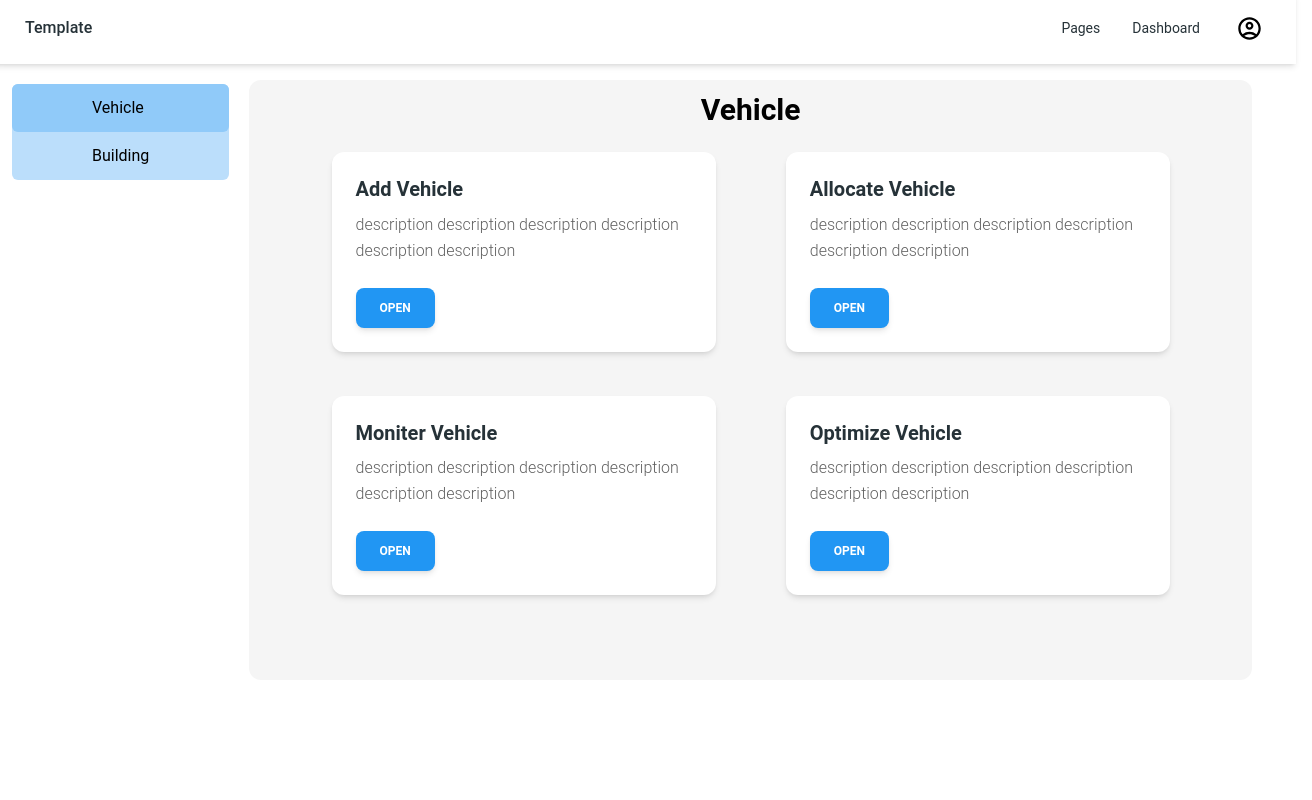
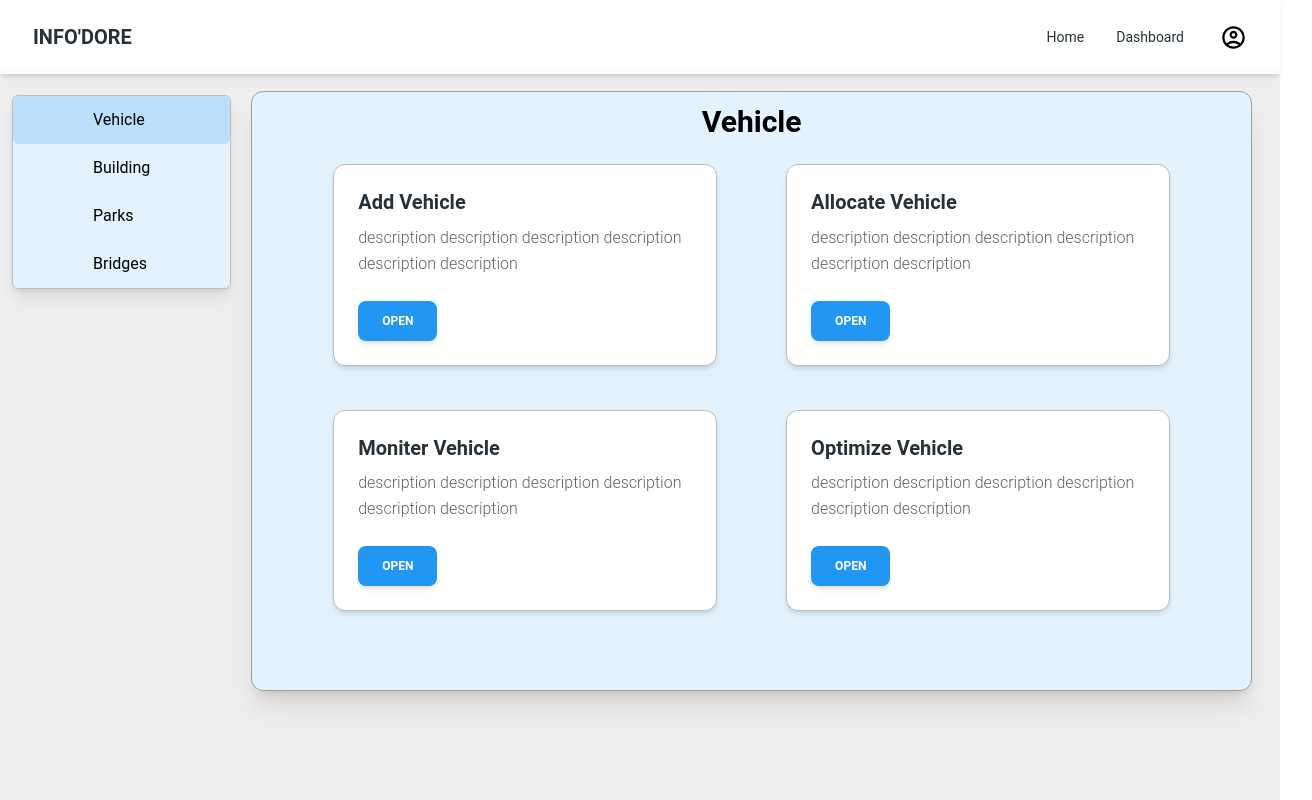
Before and after one commit to ankushrawat822/info-dore-fronend, a React (Vite) app: page /dashboard in a window 1280 px wide. Shown: the whole page, 1312 px wide, since content can reach past the window. Built offline with nearby package versions, Linux system fonts and the light colour scheme; no server answers; sample sign-in values are in the browser's storage.

Commit message:
UI fixed

```diff
--- a/src/common/Navbar.jsx
+++ b/src/common/Navbar.jsx
@@ -38,7 +38,9 @@ const Navbar = () => {
 
 
     const navList = (
-        <ul className="mt-2 mb-4 flex flex-col gap-2 lg:mb-0 lg:mt-0 lg:flex-row lg:items-center lg:gap-6">
+        <ul className="mt-2 flex flex-col gap-2 lg:mb-0 lg:mt-0 lg:flex-row lg:items-center lg:gap-6">
+            <Link to="/">
+
                 <Typography
                     as="li"
                     variant="small"
@@ -46,9 +48,11 @@ const Navbar = () => {
                     className="p-1 font-normal"
                 >
                     <p className="flex items-center">
-                    Pages
+                        Home
                     </p>
                 </Typography>
+            </Link>
+
 
             <Link to="/dashboard">
 
@@ -70,15 +74,15 @@ const Navbar = () => {
 
     return (
         <>
-            <div className="-m-2 pr-4 mb-2 max-h-[768px] w-[calc(100%+40px)] ">
+            <div className="bg-white h-[67px] w-[calc(100%)] ">
                 <MaterialNavbar className="sticky top-0 z-10 h-max max-w-full rounded-none px-4 py-2 lg:px-8 lg:py-4">
                     <div className="flex items-center justify-between text-blue-gray-900">
                         <Typography
                             as="a"
                             href="#"
-                            className="mr-4 cursor-pointer py-1.5 font-medium"
+                            className="mr-4  cursor-pointer py-1.5 font-bold text-xl"
                         >
-                            Template
+                            INFO'DORE
                         </Typography>
                         <div className="flex items-center gap-4">
                             <div className="mr-4 hidden lg:block">{navList}</div>
@@ -97,7 +101,7 @@ const Navbar = () => {
 
                                                 {operAccountDropDown &&
                                                     <ul role="menu"
-                                                        className="absolute z-10  flex min-w-[180px] flex-col gap-2 right-4 top-16 rounded-md border border-blue-gray-50 bg-white p-3 font-sans text-sm font-normal text-blue-gray-500 shadow-lg shadow-blue-gray-500/10 focus:outline-none">
+                                                        className="absolute z-10  flex min-w-[180px] flex-col gap-2 right-4 top-16 rounded-md border border-blue-gray-50 bg-white p-3 font-sans text-sm font-normal text-blue-gray-500 focus:outline-none">
                                                         <button role="menuitem"
                                                             className="flex w-full cursor-pointer select-none items-center gap-2 rounded-md px-3 pt-[9px] pb-2 text-start leading-tight outline-none transition-all hover:bg-blue-gray-50 hover:bg-opacity-80 hover:text-blue-gray-900 focus:bg-blue-gray-50 focus:bg-opacity-80 focus:text-blue-gray-900 active:bg-blue-gray-50 active:bg-opacity-80 active:text-blue-gray-900">
                                                             <svg width="16" height="16" viewBox="0 0 16 16" fill="none" xmlns="http://www.w3.org/2000/svg">
--- a/src/component/AsideBar.jsx
+++ b/src/component/AsideBar.jsx
@@ -4,9 +4,11 @@ const AsideBar = ({ section, setSection }) => {
     const [selected, setSelected] = useState('1');
 
     return (
-        <div className='bg-blue-100 w-fit h-fit m-3  rounded-md flex flex-col cursor-pointer'>
-            <div className={`${selected == '1' && ' bg-blue-200 '} px-20 py-3 rounded-md`} onClick={() => { setSection('vehicle'); setSelected('1'); }}>Vehicle</div>
-            <div className={`${selected == '2' && ' bg-blue-200 '} px-20 py-3 rounded-md`} onClick={() => { setSection('building'); setSelected('2'); }}> Building</div>
+        <div className='bg-blue-50 w-fit h-fit m-3 rounded-md flex flex-col cursor-pointer border border-gray-400 shadow-lg'>
+            <div className={`${selected == '1' && ' bg-blue-100 '} px-20 py-3 rounded-md`} onClick={() => { setSection('vehicle'); setSelected('1'); }}>Vehicle</div>
+            <div className={`${selected == '2' && ' bg-blue-100 '} px-20 py-3 rounded-md`} onClick={() => { setSection('building'); setSelected('2'); }}>Building</div>
+            <div className={`${selected == '3' && ' bg-blue-100 '} px-20 py-3 rounded-md`} onClick={() => { setSection('building'); setSelected('3'); }}>Parks</div>
+            <div className={`${selected == '4' && ' bg-blue-100 '} px-20 py-3 rounded-md`} onClick={() => { setSection('building'); setSelected('4'); }}>Bridges</div>
         </div >
     )
 }
--- a/src/component/Building.jsx
+++ b/src/component/Building.jsx
@@ -56,11 +56,11 @@ const Building = () => {
     }, [updated]);
 
     if (loading) {
-        return <p>Loading buildings data...</p>;
+        return <p className='p-4'>Loading buildings data...</p>;
     }
 
     return (
-        <div>
+        <div className='bg-white'>
             {buildings.length > 0 ? (
                 <BuildingMap buildings={buildings} setUpdated={setUpdated} />
             ) : (
--- a/src/component/CarArtifact.jsx
+++ b/src/component/CarArtifact.jsx
@@ -33,9 +33,9 @@ const formatDate = (dateString) => {
 
 const CarArtifact = ({ data }) => {
     return (
-        <div className="max-w-4xl mx-auto p-6 bg-gray-100 rounded-lg">
+        <div className="max-w-4xl mx-auto p-6 bg-blue-100 rounded-lg">
             <div className="grid grid-cols-1 md:grid-cols-2 gap-6">
-                <div className="bg-white p-4 rounded-md shadow transition-transform hover:scale-105">
+                <div className="bg-white p-4 rounded-lg shadow transition-transform hover:scale-105">
                     <div className="flex items-center mb-2">
                         <CarIcon />
                         <h2 className="text-xl font-bold ml-2">{`${data.make} ${data.model} ${data.year}`}</h2>
@@ -44,7 +44,7 @@ const CarArtifact = ({ data }) => {
                     <p>Mileage: {data.mileage}</p>
                 </div>
 
-                <div className="bg-white p-4 rounded-md shadow transition-transform hover:scale-105">
+                <div className="bg-white p-4 rounded-lg shadow transition-transform hover:scale-105">
                     <div className="flex items-center mb-2">
                         <WrenchIcon />
                         <h3 className="text-lg font-semibold ml-2">Maintenance</h3>
@@ -60,7 +60,7 @@ const CarArtifact = ({ data }) => {
                     </div>
                 </div>
 
-                <div className="bg-white p-4 rounded-md shadow transition-transform hover:scale-105">
+                <div className="bg-white p-4 rounded-lg shadow transition-transform hover:scale-105">
                     <div className="flex items-center mb-2">
                         <FuelIcon />
                         <h3 className="text-lg font-semibold ml-2">Status</h3>
@@ -69,7 +69,7 @@ const CarArtifact = ({ data }) => {
                     <p className="font-bold text-green-600">{data.status}</p>
                 </div>
 
-                <div className="bg-white p-4 rounded-md shadow transition-transform hover:scale-105">
+                <div className="bg-white p-4 rounded-lg shadow transition-transform hover:scale-105">
                     <div className="flex items-center mb-2">
                         <CalendarIcon />
                         <h3 className="text-lg font-semibold ml-2">Allocation</h3>
--- a/src/component/Dashboard.jsx
+++ b/src/component/Dashboard.jsx
@@ -55,10 +55,9 @@ const Dashboard = () => {
       </div>
       */}
 
-      <div className='flex w-full'>
+      <div className='flex w-full pt-4'>
         <AsideBar section={section} setSection={setSection}></AsideBar>
-        <div className='bg-gray-100 w-full ml-2 mr-7 my-2 min-h-[600px] rounded-xl shadow-3xl overflow-hidden'>
-          {(section) === '' && <center>Please select a section from Aside Bar</center>}
+        <div className='bg-blue-50 w-full ml-2 mr-7 my-2 min-h-[600px] rounded-xl shadow-3xl overflow-hidden border border-gray-500 shadow-xl'>
           {(section === 'vehicle' && <Vehicle />)}
           {(section === 'building' && <Building />)}
         </div>
--- a/src/component/Vehicle.jsx
+++ b/src/component/Vehicle.jsx
@@ -22,7 +22,7 @@ const Vehicle = () => {
                 <section className='flex justify-evenly gap-10'>
                     <div className='w-full'>
                         <div className='flex justify-evenly'>
-                            <div className="relative flex flex-col mt-6 text-gray-700 bg-white shadow-md bg-clip-border rounded-xl w-96">
+                            <div className="relative flex flex-col mt-6 text-gray-700 bg-white shadow-md bg-clip-border rounded-xl w-96 border border-gray-400">
                                 <div className="p-6">
                                     <h5 className="block mb-2 font-sans text-xl antialiased font-semibold leading-snug tracking-normal text-blue-gray-900">
                                         Add Vehicle
@@ -40,7 +40,7 @@ const Vehicle = () => {
                                     </button>
                                 </div>
                             </div>
-                            <div className="relative flex flex-col mt-6 text-gray-700 bg-white shadow-md bg-clip-border rounded-xl w-96">
+                            <div className="relative flex flex-col mt-6 text-gray-700 bg-white shadow-md bg-clip-border rounded-xl w-96 border border-gray-400">
                                 <div className="p-6">
                                     <h5 className="block mb-2 font-sans text-xl antialiased font-semibold leading-snug tracking-normal text-blue-gray-900">
                                         Allocate Vehicle
@@ -60,7 +60,7 @@ const Vehicle = () => {
                             </div>
                         </div>
                         <div className='flex justify-evenly mt-5'>
-                            <div className="relative flex flex-col mt-6 text-gray-700 bg-white shadow-md bg-clip-border rounded-xl w-96">
+                            <div className="relative flex flex-col mt-6 text-gray-700 bg-white shadow-md bg-clip-border rounded-xl w-96 border border-gray-400">
                                 <div className="p-6">
                                     <h5 className="block mb-2 font-sans text-xl antialiased font-semibold leading-snug tracking-normal text-blue-gray-900">
                                         Moniter Vehicle
@@ -78,7 +78,7 @@ const Vehicle = () => {
                                     </button>
                                 </div>
                             </div>
-                            <div className="relative flex flex-col mt-6 text-gray-700 bg-white shadow-md bg-clip-border rounded-xl w-96">
+                            <div className="relative flex flex-col mt-6 text-gray-700 bg-white shadow-md bg-clip-border rounded-xl w-96 border border-gray-400">
                                 <div className="p-6">
                                     <h5 className="block mb-2 font-sans text-xl antialiased font-semibold leading-snug tracking-normal text-blue-gray-900">
                                         Optimize Vehicle
@@ -114,7 +114,7 @@ const Vehicle = () => {
             }
 
             {
-                closeCard && <div className='bg-blue-500 text-gray-100 absolute top-2 right-2 rounded-md px-4 py-2 cursor-pointer ' onClick={() => {
+                closeCard && <div className='bg-blue-500 text-gray-100 absolute top-4 right-10 rounded-md px-4 py-2 cursor-pointer ' onClick={() => {
                     setAddComp(false);
                     setAllocateComp(false);
                     setMoniterComp(false);
@@ -127,7 +127,7 @@ const Vehicle = () => {
                 {addComp && <VehicleAddComp />}
                 {allocateComp && <VehicleAllocateComp />}
                 {moniterComp && <VehicleMoniterComp />}
-                {optimizeComp && <VehicleOptimizeComp />}
+                {/* {optimizeComp && <VehicleOptimizeComp />} */}
             </div>
         </div >
     )
--- a/src/component/VehicleAddComp.jsx
+++ b/src/component/VehicleAddComp.jsx
@@ -34,11 +34,11 @@ const VehicleAddComp = () => {
         <>
             <Toaster position='top-right' richColors ></Toaster>
             <div className='flex justify-evenly items-center mt-20'>
-                <div>
+                <div className=' lg:w-[60%] '>
                     <form onSubmit={handleSubmit} className="p-7 shadow-lg rounded-lg bg-white">
-                        <div className='flex gap-5'>
-                            <div>
-                                <div className="mb-4">
+                        <div className='flex gap-5 w-full'>
+                            <div className=' w-1/2' >
+                                <div className="mb-4 ">
                                     <Select
                                         label="Type"
                                         name="type"
@@ -106,7 +106,7 @@ const VehicleAddComp = () => {
                                 </div>
 
                             </div>
-                            <div>
+                            <div className='w-1/2'>
 
 
                                 <div className="mb-4">
--- a/src/component/VehicleAllocateComp.jsx
+++ b/src/component/VehicleAllocateComp.jsx
@@ -76,7 +76,7 @@ const VehicleAllocateComp = () => {
             <Toaster position='top-right' richColors></Toaster>
             <div className="overflow-x-auto rounded-xl">
                 <table className="min-w-full bg-white border border-gray-300">
-                    <thead className="bg-gray-200">
+                    <thead className="bg-blue-200">
                         <tr>
                             <th></th>
                             <th className="py-2 px-4 text-left text-gray-600 font-medium border-b">Type</th>
--- a/src/component/VehicleMoniterComp.jsx
+++ b/src/component/VehicleMoniterComp.jsx
@@ -115,7 +115,7 @@ const VehicleMoniterComp = () => {
                 ) : (
 
                     <table className="min-w-full bg-white border border-gray-300">
-                        <thead className="bg-gray-200">
+                        <thead className="bg-blue-200">
                             <tr>
                                 <th className="py-2 px-4 text-left text-gray-600 font-medium border-b">ID</th>
                                 <th className="py-2 px-4 text-left text-gray-600 font-medium border-b">Type</th>
```
Also changed, not shown: src/App.jsx (+10 -10 lines). Lines whose indentation alone changed are shown as unchanged.
